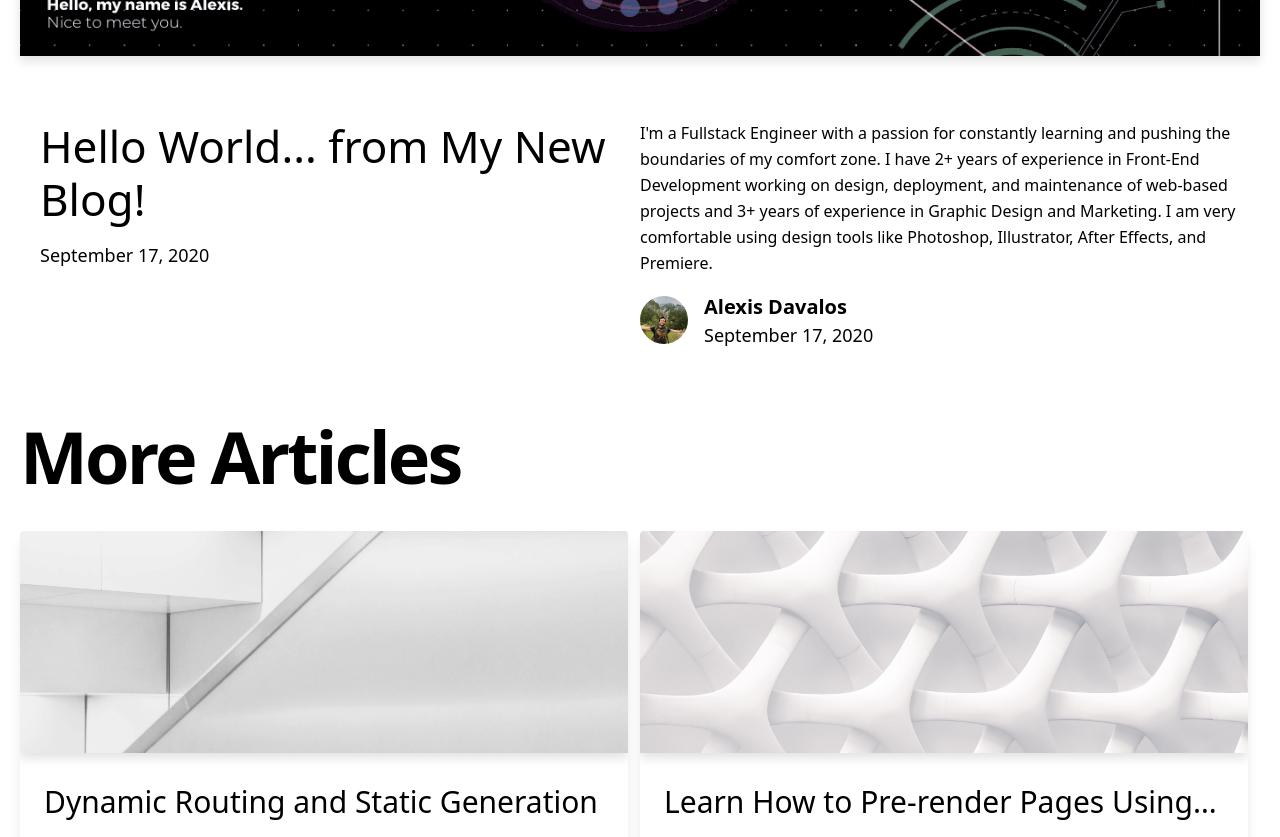
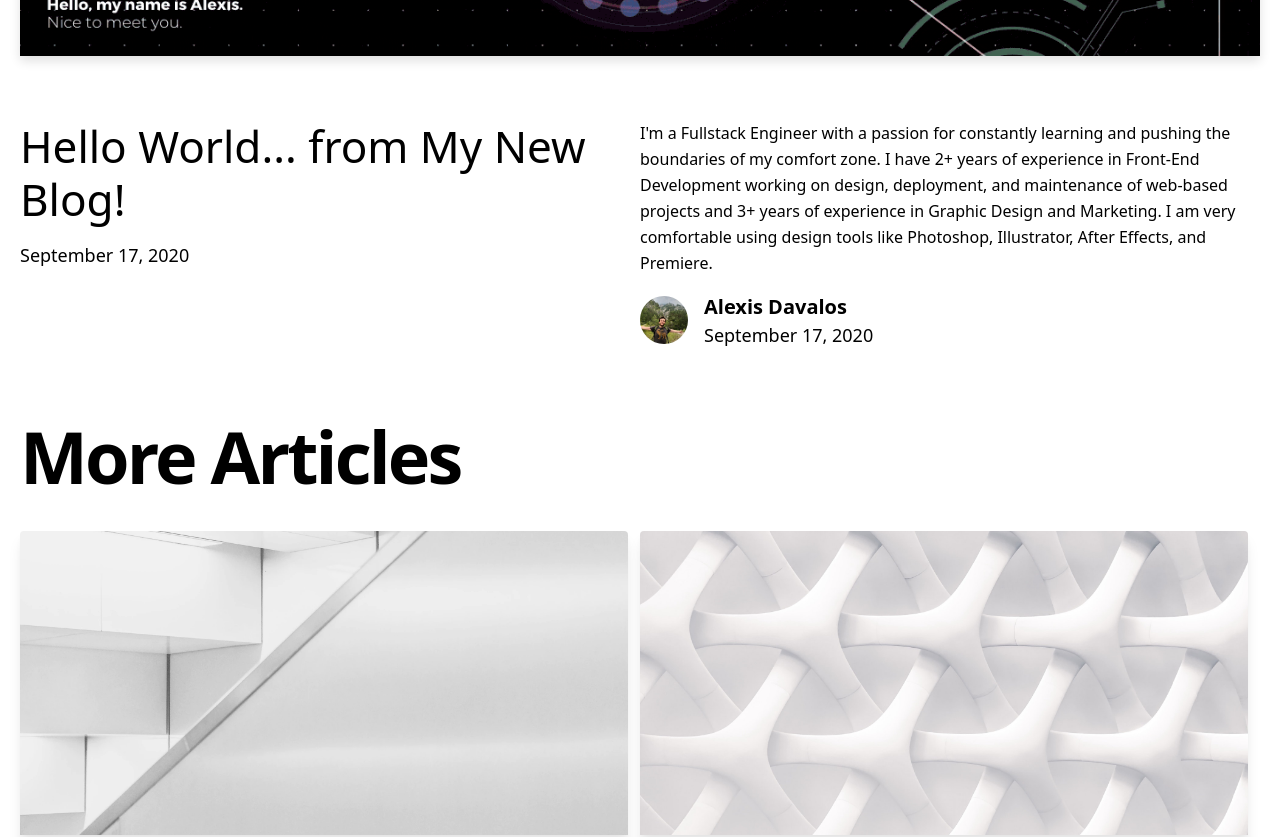
Before and after one commit to alexisdavalos/nextjs-blog, a Next.js app: page / in a window 1280 px wide. Shown: the part 620-1457 px from the top of the page. Built offline with nearby package versions, Linux system fonts and the light colour scheme.

Commit message:
cover-image, intro, animations module

```diff
--- a/components/cover-image.js
+++ b/components/cover-image.js
@@ -13,11 +13,7 @@ export default function CoverImage({ title, src, slug, hero }) {
     />
   );
   return (
-    <div
-      className={`sm:mx-0 ${
-        hero ? coverStyles.coverHero : coverStyles.coverImage
-      }`}
-    >
+    <div className={`sm:mx-0`}>
       {slug ? (
         <Link as={`/posts/${slug}`} href="/posts/[slug]">
           <a aria-label={title}>{image}</a>
--- a/components/hero-post.js
+++ b/components/hero-post.js
@@ -17,7 +17,7 @@ export default function HeroPost({
         <CoverImage title={title} src={coverImage} slug={slug} hero />
       </div>
       <div className="md:grid md:grid-cols-2 md:col-gap-8 lg:col-gap-8 mb-16 md:mb-18">
-        <div className="mx-5">
+        <div className="mx-5 sm:mx-0">
           <h3 className="mb-4 text-4xl lg:text-6xl leading-tight">
             <Link as={`/posts/${slug}`} href="/posts/[slug]">
               <a className="hover:underline">{title}</a>
--- a/components/intro.js
+++ b/components/intro.js
@@ -1,12 +1,12 @@
 import Link from "next/link";
 import { CMS_NAME } from "../lib/constants";
 import Typed from "react-typed";
-import introStyles from "../styles/intro.module.scss";
+import animations from "../styles/animations.module.scss";
 
 export default function Intro() {
   return (
     <div
-      className={`border-b-4 ${introStyles.hueRotate} ${introStyles.bottomShadow}`}
+      className={`border-b-4 ${animations.hueRotate} ${animations.bottomShadow}`}
     >
       <section className="flex-row md:flex-row flex items-center align-middle justify-evenly mt-16 mb-16 md:mb-12">
         <div className="flex flex-col w-1/2">
--- a/components/post-title.js
+++ b/components/post-title.js
@@ -1,7 +1,13 @@
+import animations from "../styles/animations.module.scss";
+
 export default function PostTitle({ children }) {
   return (
-    <h1 className="text-5xl md:text-6xl lg:text-7xl font-bold tracking-tighter leading-tight md:leading-none mb-12 text-center md:text-left">
-      {children}
-    </h1>
+    <div
+      className={`border-b-4 ${animations.hueRotate} ${animations.bottomShadow}`}
+    >
+      <h1 className="text-left text-5xl md:text-6xl lg:text-7xl font-bold tracking-tighter leading-tight md:leading-none mb-12 md:text-left">
+        {children}
+      </h1>
+    </div>
   );
 }
--- a/styles/cover-image.module.scss
+++ b/styles/cover-image.module.scss
@@ -1,28 +1,28 @@
-.coverImage {
-  min-height: 222px;
-  height: 222px;
-  a {
-    img {
-      height: 100%;
-      width: 100%;
-      object-fit: cover;
-    }
-  }
-}
+// .coverImage {
+//   min-height: 222px;
+//   height: 222px;
+//   a {
+//     img {
+//       height: 100%;
+//       width: 100%;
+//       object-fit: cover;
+//     }
+//   }
+// }
 
-.coverHero {
-  height: 100%;
-  min-height: 222px;
+// .coverHero {
+//   height: 100%;
+//   min-height: 100%;
 
-  img {
-    object-fit: cover;
-  }
-  a {
-    height: 100%;
-    img {
-      height: 100%;
-      width: 100%;
-      object-fit: cover;
-    }
-  }
-}
+//   img {
+//     object-fit: cover;
+//   }
+//   a {
+//     height: 100%;
+//     img {
+//       height: 100%;
+//       width: 100%;
+//       object-fit: cover;
+//     }
+//   }
+// }
```
Also changed, not shown: styles/animations.module.scss (renamed from styles/intro.module.scss).
